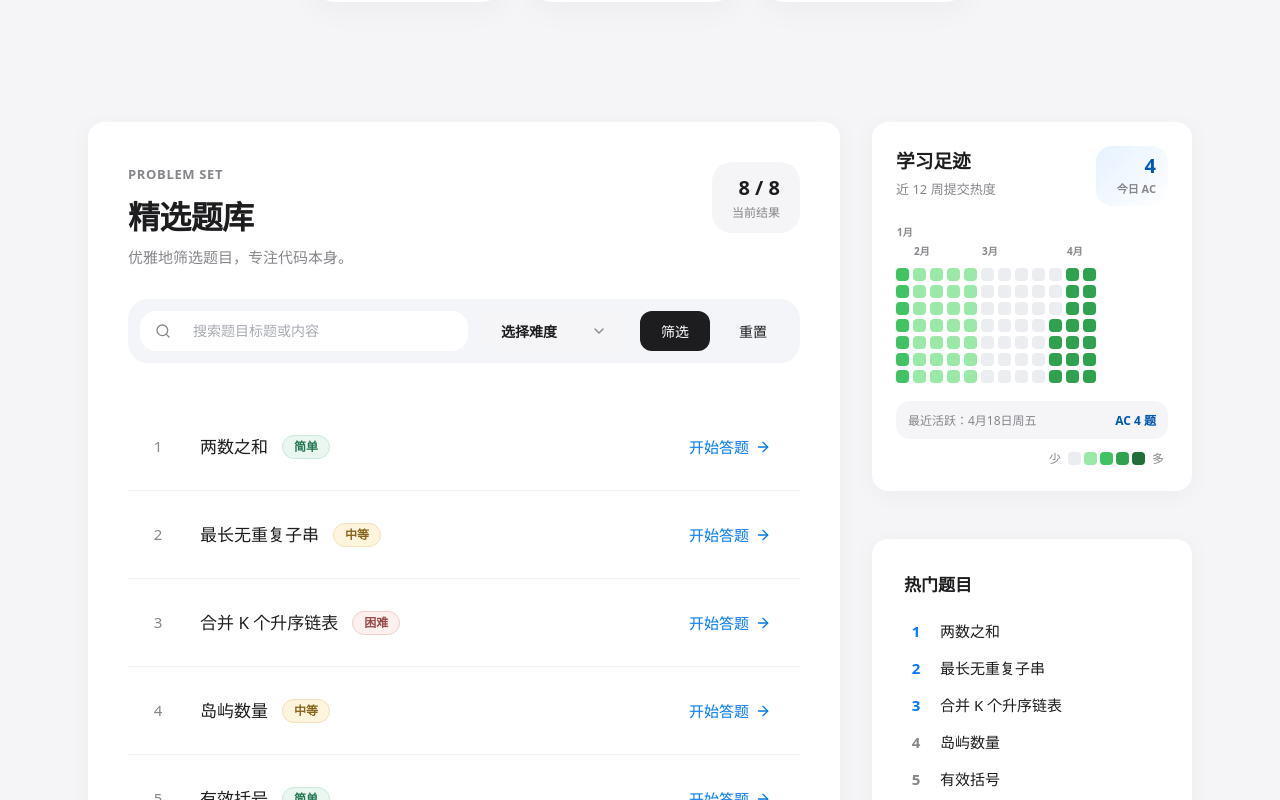
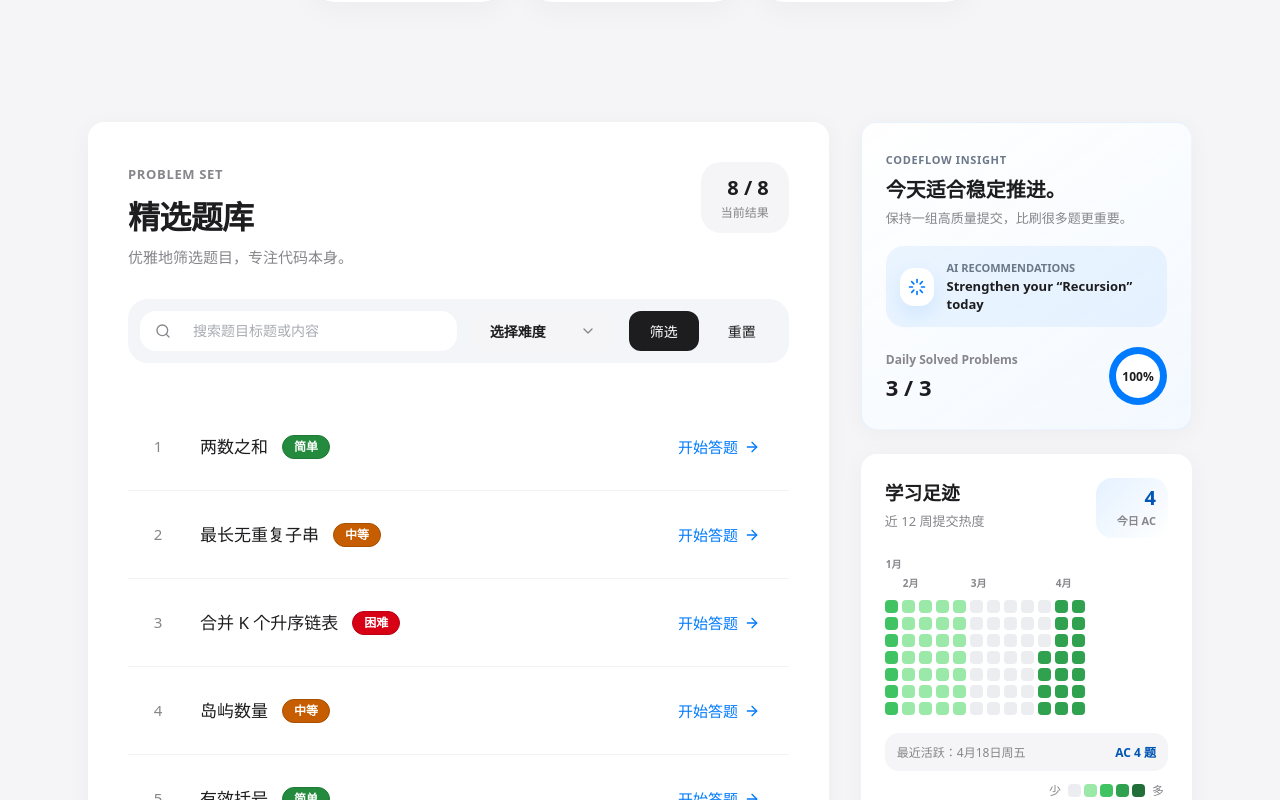
Before and after one commit to 1067367579/coding-arena-frontend-user, a Vue app: page /c-oj/home/question in a window 1280 px wide. Shown: the part 660-1460 px from the top of the page. Built offline with nearby package versions, Linux system fonts and the light colour scheme.

Commit message:
checkpoint: refine codeflow core interactions

```diff
--- a/src/components/QuestionSelector.vue
+++ b/src/components/QuestionSelector.vue
@@ -185,21 +185,21 @@ onUnmounted(() => {
     font-weight: 700;
 
     &.level-1 {
-      color: #257653;
-      background: #eaf7f1;
-      border: 1px solid #caebdc;
+      color: #fff;
+      background: #248A3D;
+      border: 1px solid #1F7A35;
     }
 
     &.level-2 {
-      color: #8b641f;
-      background: #fff5df;
-      border: 1px solid #f3dfb6;
+      color: #fff;
+      background: #C65D00;
+      border: 1px solid #A84F00;
     }
 
     &.level-3 {
-      color: #9a4b4b;
-      background: #fff0f0;
-      border: 1px solid #f0cdcd;
+      color: #fff;
+      background: #D70015;
+      border: 1px solid #B80012;
     }
   }
 
--- a/src/views/Answer.vue
+++ b/src/views/Answer.vue
@@ -109,43 +109,47 @@
                 执行结果
               </div>
             </div>
-            <div class="result-badge" v-if="userQuestionResultVO.pass !== 2">
-              <span class="badge red" v-if="userQuestionResultVO.pass === 0 || userQuestionResultVO.pass === 4">
-                {{ userQuestionResultVO.pass === 0 ? '解答错误' : '系统错误' }}
+            <div class="result-badge">
+              <span class="badge" :class="submissionStatus.className">
+                {{ submissionStatus.label }}
               </span>
-              <span class="badge green" v-else-if="userQuestionResultVO.pass === 1">通过</span>
-              <span class="badge blue" v-else-if="userQuestionResultVO.pass === 3">判题中...</span>
             </div>
           </div>
 
-          <div class="console-body" v-if="userQuestionResultVO.pass !== 2">
+          <div class="console-body">
+            <div class="workspace-intro">
+              <div>
+                <span class="workspace-kicker">Test Case Workspace</span>
+                <h3>样例工作区</h3>
+              </div>
+              <p>先确认输入输出，再提交代码。提交后这里会自动展开并展示判题结果。</p>
+            </div>
+
             <div class="error-box" v-if="userQuestionResultVO.pass === 0 && userQuestionResultVO.exeMessage">
               <div class="error-title">异常信息</div>
               <code>{{ userQuestionResultVO.exeMessage }}</code>
             </div>
 
-            <div class="testcases-wrap" v-if="userQuestionResultVO.userExeResultList && userQuestionResultVO.userExeResultList.length > 0">
+            <div class="testcases-wrap">
               <table class="data-table">
                 <thead>
                   <tr>
-                    <th>输入</th>
-                    <th>预期输出</th>
-                    <th>实际输出</th>
+                    <th>Sample Input</th>
+                    <th>Expected Output</th>
+                    <th v-if="hasExecutionRows">Actual Output</th>
                   </tr>
                 </thead>
                 <tbody>
-                  <tr v-for="(row, idx) in userQuestionResultVO.userExeResultList" :key="idx">
+                  <tr v-for="(row, idx) in workspaceRows" :key="idx">
                     <td class="code-cell">{{ row.input }}</td>
                     <td class="code-cell">{{ row.output }}</td>
-                    <td class="code-cell" :class="{'is-wrong': row.output !== row.exeOutput}">{{ row.exeOutput }}</td>
+                    <td v-if="hasExecutionRows" class="code-cell" :class="{'is-wrong': row.output !== row.exeOutput}">
+                      {{ row.exeOutput }}
+                    </td>
                   </tr>
                 </tbody>
               </table>
             </div>
-          </div>
-          <div class="console-empty" v-else>
-            <span class="empty-title">等待提交</span>
-            <span class="empty-desc">可先拖动上边缘调整结果区高度，提交后会自动展开显示判题结果。</span>
           </div>
         </div>
       </section>
@@ -243,6 +247,29 @@ const userQuestionResultVO = ref({
   pass: 2,
   exeMessage: '',
   userExeResultList: [],
+})
+
+const hasExecutionRows = computed(() => {
+  return userQuestionResultVO.value.userExeResultList && userQuestionResultVO.value.userExeResultList.length > 0
+})
+
+const workspaceRows = computed(() => {
+  if (hasExecutionRows.value) return userQuestionResultVO.value.userExeResultList
+  return [
+    {
+      input: '2 7 11 15, target = 9',
+      output: '0 1',
+      exeOutput: ''
+    }
+  ]
+})
+
+const submissionStatus = computed(() => {
+  if (userQuestionResultVO.value.pass === 0) return { label: '解答错误', className: 'red' }
+  if (userQuestionResultVO.value.pass === 1) return { label: '通过', className: 'green' }
+  if (userQuestionResultVO.value.pass === 3) return { label: '判题中...', className: 'blue' }
+  if (userQuestionResultVO.value.pass === 4) return { label: '系统错误', className: 'red' }
+  return { label: 'Pending Submission', className: 'neutral' }
 })
 
 const consolePanelRef = ref(null)
@@ -693,9 +720,9 @@ async function getQuestionResult() {
       font-size: 12px;
       font-weight: 700;
 
-      &.level-1 { background: #eaf7f1; color: #257653; border: 1px solid #caebdc; }
-      &.level-2 { background: #fff5df; color: #8b641f; border: 1px solid #f3dfb6; }
-      &.level-3 { background: #fff0f0; color: #9a4b4b; border: 1px solid #f0cdcd; }
+      &.level-1 { background: #248A3D; color: #fff; border: 1px solid #1F7A35; }
+      &.level-2 { background: #C65D00; color: #fff; border: 1px solid #A84F00; }
+      &.level-3 { background: #D70015; color: #fff; border: 1px solid #B80012; }
     }
 
     .meta-item {
@@ -827,13 +854,14 @@ async function getQuestionResult() {
 .result-badge {
   .badge {
     font-size: 12px;
-    font-weight: 600;
-    padding: 2px 8px;
-    border-radius: 4px;
+    font-weight: 700;
+    padding: 5px 10px;
+    border-radius: 999px;
 
-    &.red { background: #fff1f0; color: #cf1322; border: 1px solid #ffa39e; }
-    &.green { background: #f6ffed; color: #389e0d; border: 1px solid #b7eb8f; }
-    &.blue { background: #e6f7ff; color: #096dd9; border: 1px solid #91d5ff; }
+    &.neutral { background: #edf4ff; color: #2d5f96; border: 1px solid #c9ddf6; }
+    &.red { background: #D70015; color: #fff; border: 1px solid #B80012; }
+    &.green { background: #248A3D; color: #fff; border: 1px solid #1F7A35; }
+    &.blue { background: #007AFF; color: #fff; border: 1px solid #0064D2; }
   }
 }
 
@@ -845,31 +873,47 @@ async function getQuestionResult() {
   padding: 16px;
   background: #fafafa;
   overscroll-behavior: contain;
+  display: flex;
+  flex-direction: column;
+  gap: 14px;
 }
 
-.console-empty {
-  flex: 1;
-  min-height: 0;
+.workspace-intro {
   display: flex;
-  flex-direction: column;
-  justify-content: center;
-  gap: 6px;
-  padding: 18px 24px;
-  overflow-y: auto;
+  align-items: flex-start;
+  justify-content: space-between;
+  gap: 16px;
+  padding: 14px 16px;
+  border: 1px solid #e7eef8;
+  border-radius: 14px;
   background:
-    linear-gradient(135deg, rgba(46, 144, 250, 0.05), rgba(52, 199, 89, 0.05)),
-    #fafafa;
-  color: #7a8491;
+    linear-gradient(135deg, rgba(0, 122, 255, 0.06), rgba(52, 199, 89, 0.05)),
+    #fff;
 
-  .empty-title {
-    color: #1d1d1f;
-    font-size: 14px;
-    font-weight: 700;
+  .workspace-kicker {
+    display: block;
+    color: #6c7889;
+    font-size: 11px;
+    font-weight: 800;
+    letter-spacing: 0.04em;
+    text-transform: uppercase;
+    margin-bottom: 4px;
   }
 
-  .empty-desc {
-    font-size: 13px;
+  h3 {
+    margin: 0;
+    color: #1d1d1f;
+    font-size: 15px;
+    font-weight: 800;
+  }
+
+  p {
+    max-width: 360px;
+    margin: 0;
+    color: #6c7889;
+    font-size: 12px;
     line-height: 1.6;
+    text-align: right;
   }
 }
 
@@ -898,7 +942,7 @@ async function getQuestionResult() {
 .testcases-wrap {
   background: #fff;
   border: 1px solid #e5e5e5;
-  border-radius: 6px;
+  border-radius: 14px;
   overflow: auto;
 }
 
@@ -906,27 +950,28 @@ async function getQuestionResult() {
   width: 100%;
   border-collapse: collapse;
   text-align: left;
-  border-radius: 6px;
+  border-radius: 14px;
   border-style: hidden; /* hide outer border */
   box-shadow: 0 0 0 1px #e5e5e5;
 
   th, td {
-    padding: 12px 14px;
+    padding: 14px 16px;
     border: 1px solid #e5e5e5;
     font-size: 13px;
     vertical-align: top;
   }
 
   th {
-    background: #fafafa;
-    color: #595959;
-    font-weight: 600;
+    background: #f6f8fb;
+    color: #596575;
+    font-weight: 800;
+    letter-spacing: 0.01em;
   }
 
   .code-cell {
     font-family: SFMono-Regular, Consolas, "Liberation Mono", Menlo, Courier, monospace;
     color: #262626;
-    background: #fafafa;
+    background: #fff;
     white-space: pre-wrap;
     word-break: break-all;
     line-height: 1.5;
@@ -1011,5 +1056,14 @@ async function getQuestionResult() {
   .data-table {
     min-width: 520px;
   }
+
+  .workspace-intro {
+    flex-direction: column;
+
+    p {
+      max-width: none;
+      text-align: left;
+    }
+  }
 }
 </style>
--- a/src/views/Question.vue
+++ b/src/views/Question.vue
@@ -88,6 +88,43 @@
 
         <!-- Right: Sidebar -->
         <div class="side-column">
+          <div class="floating-card ai-insight-card">
+            <div class="ai-greeting">
+              <span class="ai-kicker">CodeFlow Insight</span>
+              <h3>今天适合稳定推进。</h3>
+              <p>保持一组高质量提交，比刷很多题更重要。</p>
+            </div>
+
+            <div class="ai-recommendation">
+              <div class="recommend-icon">
+                <svg viewBox="0 0 24 24" width="18" height="18" stroke="currentColor" stroke-width="2.2" fill="none" stroke-linecap="round" stroke-linejoin="round">
+                  <path d="M12 2v4"></path>
+                  <path d="M12 18v4"></path>
+                  <path d="m4.93 4.93 2.83 2.83"></path>
+                  <path d="m16.24 16.24 2.83 2.83"></path>
+                  <path d="M2 12h4"></path>
+                  <path d="M18 12h4"></path>
+                  <path d="m4.93 19.07 2.83-2.83"></path>
+                  <path d="m16.24 7.76 2.83-2.83"></path>
+                </svg>
+              </div>
+              <div>
+                <span>AI Recommendations</span>
+                <strong>Strengthen your “Recursion” today</strong>
+              </div>
+            </div>
+
+            <div class="goal-tracker">
+              <div class="goal-copy">
+                <span>Daily Solved Problems</span>
+                <strong>{{ todaySolved }} / {{ dailyGoal }}</strong>
+              </div>
+              <div class="goal-ring" :style="{ '--progress': `${dailyProgress}deg` }">
+                <span>{{ dailyProgressText }}</span>
+              </div>
+            </div>
+          </div>
+
           <div class="floating-card heatmap-card">
             <div class="heatmap-header">
               <div>
@@ -147,7 +184,7 @@
 </template>
 
 <script setup>
-import { reactive, ref } from "vue"
+import { computed, reactive, ref } from "vue"
 import Selector from "@/components/QuestionSelector.vue"
 import { getQuestionListService, getHotQuestionListService } from '@/apis/question'
 import { getToken } from "@/utils/cookie"
@@ -172,6 +209,10 @@ const heatmapWeeks = Array.from({ length: 12 }, (_, weekIndex) => ({
 const heatmapMonthLabels = createMonthLabels(heatmapDays)
 const todayFootprint = heatmapDays[heatmapDays.length - 1]
 const activeFootprint = [...heatmapDays].reverse().find((item) => item.count > 0) || todayFootprint
+const dailyGoal = 3
+const todaySolved = computed(() => Math.min(todayFootprint.count, dailyGoal))
+const dailyProgressText = computed(() => `${Math.round((todaySolved.value / dailyGoal) * 100)}%`)
+const dailyProgress = computed(() => Math.round((todaySolved.value / dailyGoal) * 360))
 
 async function checkLogin() {
   if (getToken()) {
@@ -295,7 +336,7 @@ function createMonthLabels(days) {
 
 .content-grid {
   display: grid;
-  grid-template-columns: minmax(0, 1fr) 320px;
+  grid-template-columns: minmax(0, 1fr) minmax(280px, 30%);
   gap: 32px;
   align-items: start;
 }
@@ -494,21 +535,21 @@ function createMonthLabels(days) {
       border: 1px solid transparent;
 
       &.easy {
-        color: #257653;
-        background: #eaf7f1;
-        border-color: #caebdc;
+        color: #fff;
+        background: #248A3D;
+        border-color: #1F7A35;
       }
 
       &.medium {
-        color: #8b641f;
-        background: #fff5df;
-        border-color: #f3dfb6;
+        color: #fff;
+        background: #C65D00;
+        border-color: #A84F00;
       }
 
       &.hard {
-        color: #9a4b4b;
-        background: #fff0f0;
-        border-color: #f0cdcd;
+        color: #fff;
+        background: #D70015;
+        border-color: #B80012;
       }
     }
   }
@@ -555,6 +596,136 @@ function createMonthLabels(days) {
   display: flex;
   flex-direction: column;
   gap: 24px;
+}
+
+.ai-insight-card {
+  padding: 24px;
+  display: flex;
+  flex-direction: column;
+  gap: 18px;
+  background:
+    linear-gradient(145deg, rgba(255, 255, 255, 0.94), rgba(242, 248, 255, 0.9)),
+    var(--oj-surface);
+  border: 1px solid rgba(46, 144, 250, 0.08);
+}
+
+.ai-greeting {
+  .ai-kicker {
+    color: #6c7889;
+    font-size: 11px;
+    font-weight: 800;
+    letter-spacing: 0.06em;
+    text-transform: uppercase;
+  }
+
+  h3 {
+    margin: 8px 0 6px;
+    color: var(--oj-ink);
+    font-size: 20px;
+    font-weight: 800;
+    line-height: 1.25;
+  }
+
+  p {
+    margin: 0;
+    color: var(--oj-muted);
+    font-size: 13px;
+    line-height: 1.55;
+  }
+}
+
+.ai-recommendation {
+  display: flex;
+  gap: 12px;
+  align-items: center;
+  padding: 14px;
+  border-radius: 18px;
+  background: rgba(0, 122, 255, 0.07);
+
+  .recommend-icon {
+    width: 38px;
+    height: 38px;
+    display: grid;
+    place-items: center;
+    border-radius: 14px;
+    color: #007AFF;
+    background: #fff;
+    box-shadow: 0 8px 20px rgba(0, 122, 255, 0.1);
+  }
+
+  span,
+  strong {
+    display: block;
+  }
+
+  span {
+    color: #6c7889;
+    font-size: 11px;
+    font-weight: 800;
+    text-transform: uppercase;
+  }
+
+  strong {
+    margin-top: 3px;
+    color: var(--oj-ink);
+    font-size: 13px;
+    line-height: 1.35;
+  }
+}
+
+.goal-tracker {
+  display: flex;
+  align-items: center;
+  justify-content: space-between;
+  gap: 16px;
+  padding-top: 2px;
+
+  .goal-copy {
+    span,
+    strong {
+      display: block;
+    }
+
+    span {
+      color: var(--oj-muted);
+      font-size: 12px;
+      font-weight: 700;
+    }
+
+    strong {
+      margin-top: 4px;
+      color: var(--oj-ink);
+      font-size: 22px;
+      font-weight: 800;
+    }
+  }
+
+  .goal-ring {
+    width: 58px;
+    height: 58px;
+    display: grid;
+    place-items: center;
+    border-radius: 50%;
+    background:
+      conic-gradient(#007AFF var(--progress), #edf2f7 0deg);
+    position: relative;
+
+    &::after {
+      content: "";
+      position: absolute;
+      inset: 7px;
+      border-radius: 50%;
+      background: #fff;
+    }
+
+    span {
+      position: relative;
+      z-index: 1;
+      color: var(--oj-ink);
+      font-size: 12px;
+      font-weight: 800;
+    }
+  }
 }
 
 .training-card {
@@ -791,6 +962,12 @@ function createMonthLabels(days) {
   .content-grid {
     grid-template-columns: 1fr;
   }
+
+  .side-column {
+    display: grid;
+    grid-template-columns: repeat(2, minmax(0, 1fr));
+  }
+
   .problem-workbench {
     padding: 24px;
   }
@@ -839,6 +1016,10 @@ function createMonthLabels(days) {
     }
   }
 
+  .side-column {
+    display: flex;
+  }
+
   .table-container {
     overflow-x: hidden;
 
```
